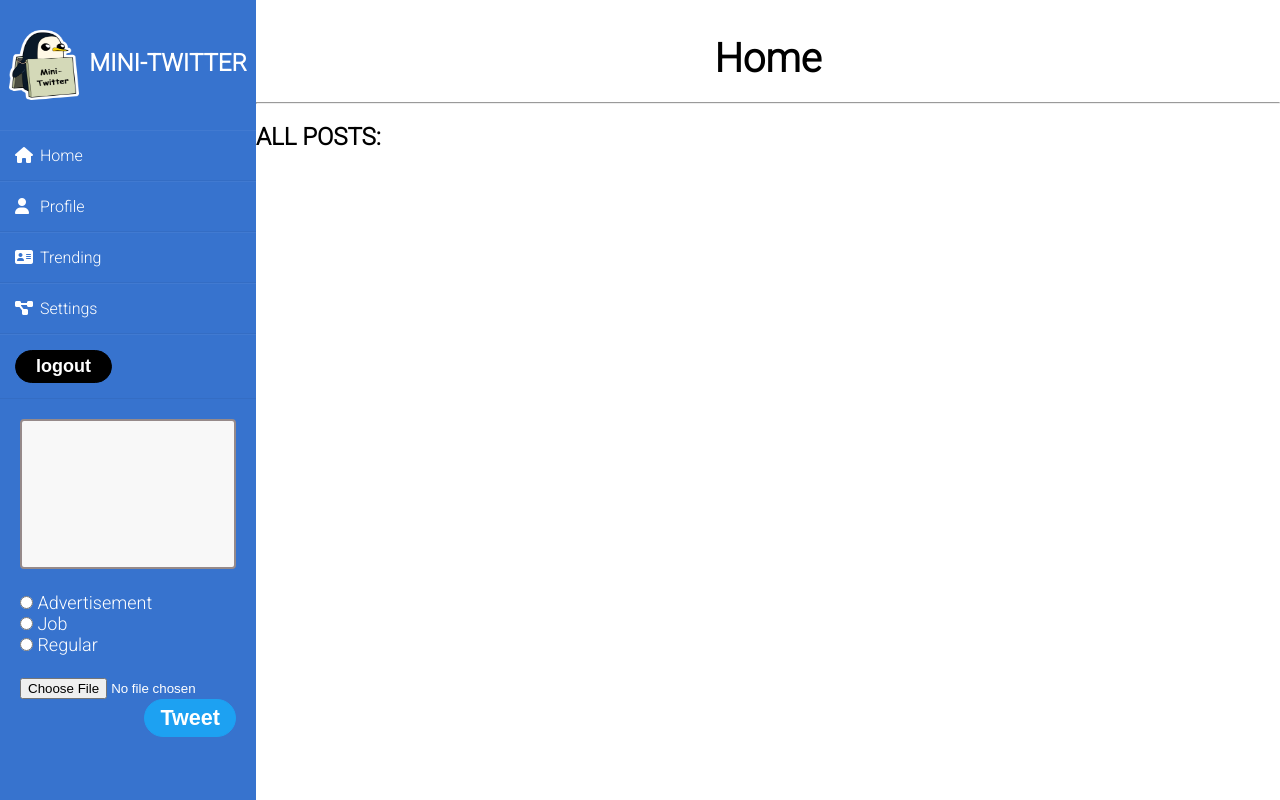
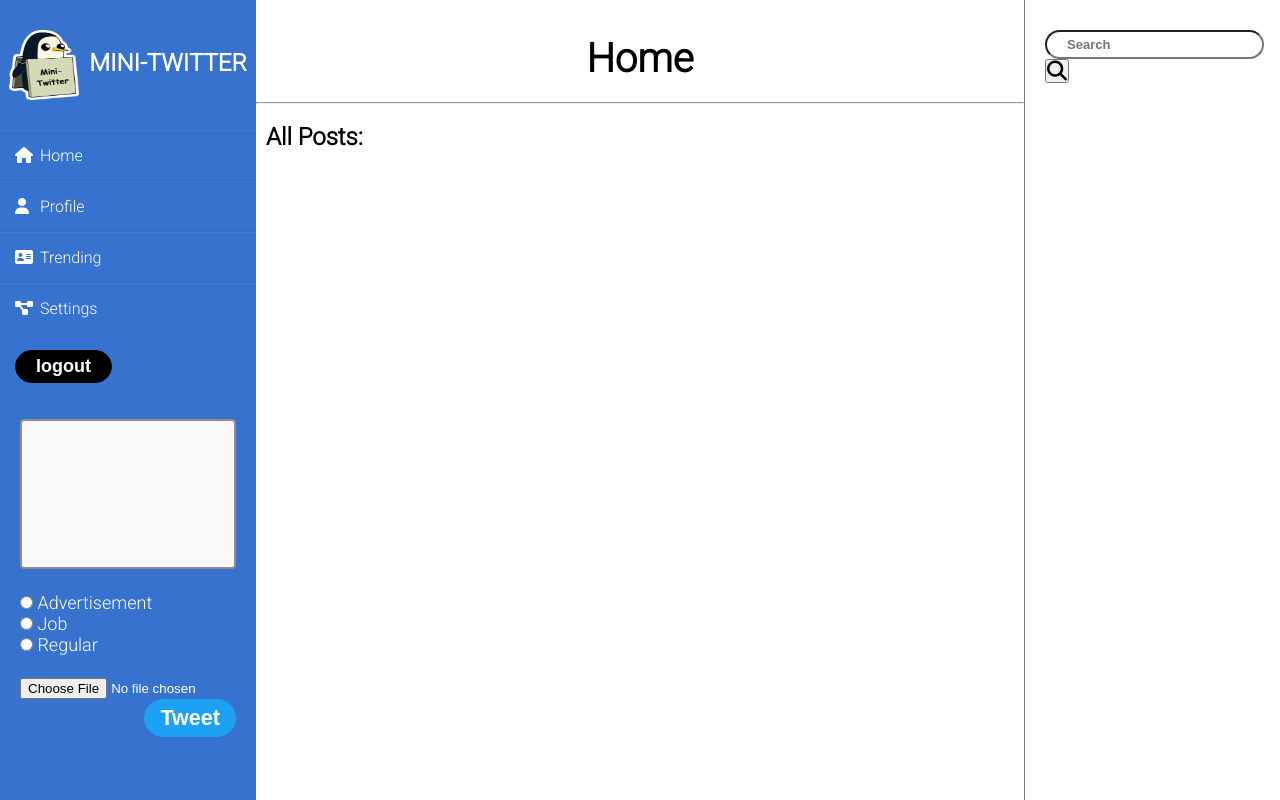
Before and after one commit to Myan02/mini-twitter, a Flask app: page /home in a window 1280 px wide. Run offline with Flask 3, Linux system fonts and the light colour scheme; the visitor is signed in with stand-in values (Sample User, id 1); some libraries are stand-ins or nearby versions.

Commit message:
updated search bard style

```diff
--- a/static/css/pfp.css
+++ b/static/css/pfp.css
@@ -188,6 +188,27 @@
   overflow: scroll;
 }
 
+.content_home {
+  background-color: white;
+  width: 60vw;
+  height: 100vh;
+  margin-left: 20vw;
+  position: fixed;
+  top: 0px;
+  overflow: scroll;
+}
+
+.search {
+  width: 20vw;
+  height: 100vh;
+  min-width: 150px;
+  background-color: white;
+  padding: 30px 0px;
+  position: fixed;
+  right: 0;
+  border-left: solid  #76787b 1px;
+}
+
 .button{
   border-radius: 20px;
   padding: 5px 20px;
@@ -224,3 +245,14 @@
   max-width: 100%; /* Adjust this value as needed */
   height: auto;
 }
+
+#search{
+  border-radius: 20px;
+  padding: 5px 20px;
+  font-size: small;
+  font-weight: bold;
+}
+
+.fas.fa-search {
+  font-size: 20px; /* Adjust the font size as needed */
+}
--- a/templates/home.html
+++ b/templates/home.html
@@ -6,7 +6,7 @@
 
 {% block content %}
 
-        <div class = "content">
+        <div class = "content" style="width: 60vw;">
             <div style = "font-weight: bold; font-size: 20px; margin-top: 15px;" id="home_header">
                 <p id="home_text">Home</p>
             </div>
@@ -14,7 +14,7 @@
             <hr>
             <br>
 
-            <h2>ALL POSTS:</h2><br>
+            <h2 style = "margin-left: 10px;"> All Posts: </h2><br>
 
             {% for post in posts_with_profiles|reverse %}
                 <div class="posts" style="background-color: #1DA1F2; width: 35%;">
@@ -46,4 +46,11 @@
             {% endfor %}
         </div>
 
+        <div class = "search">
+            <form style = "margin-left: 20px;" action="/search" method="get">
+                <input type="text" id="search" name="q" placeholder="Search">
+                <button type="submit"><i class="fas fa-search"></i></button>
+            </form>
+        </div>
+
 {% endblock %}
--- a/templates/update_profile.html
+++ b/templates/update_profile.html
@@ -26,6 +26,7 @@
         <textarea name="bio_info" id="bio_info" rows="4">{{ bio_info }}</textarea>
 
         <input style = "margin-bottom: 10px; margin-top: 20px;" class="update_button" type="submit" value="Done">
+        <button class="update_button"><a href="/profile">Go back</a></button>
     </form>
     </main>
 
```
